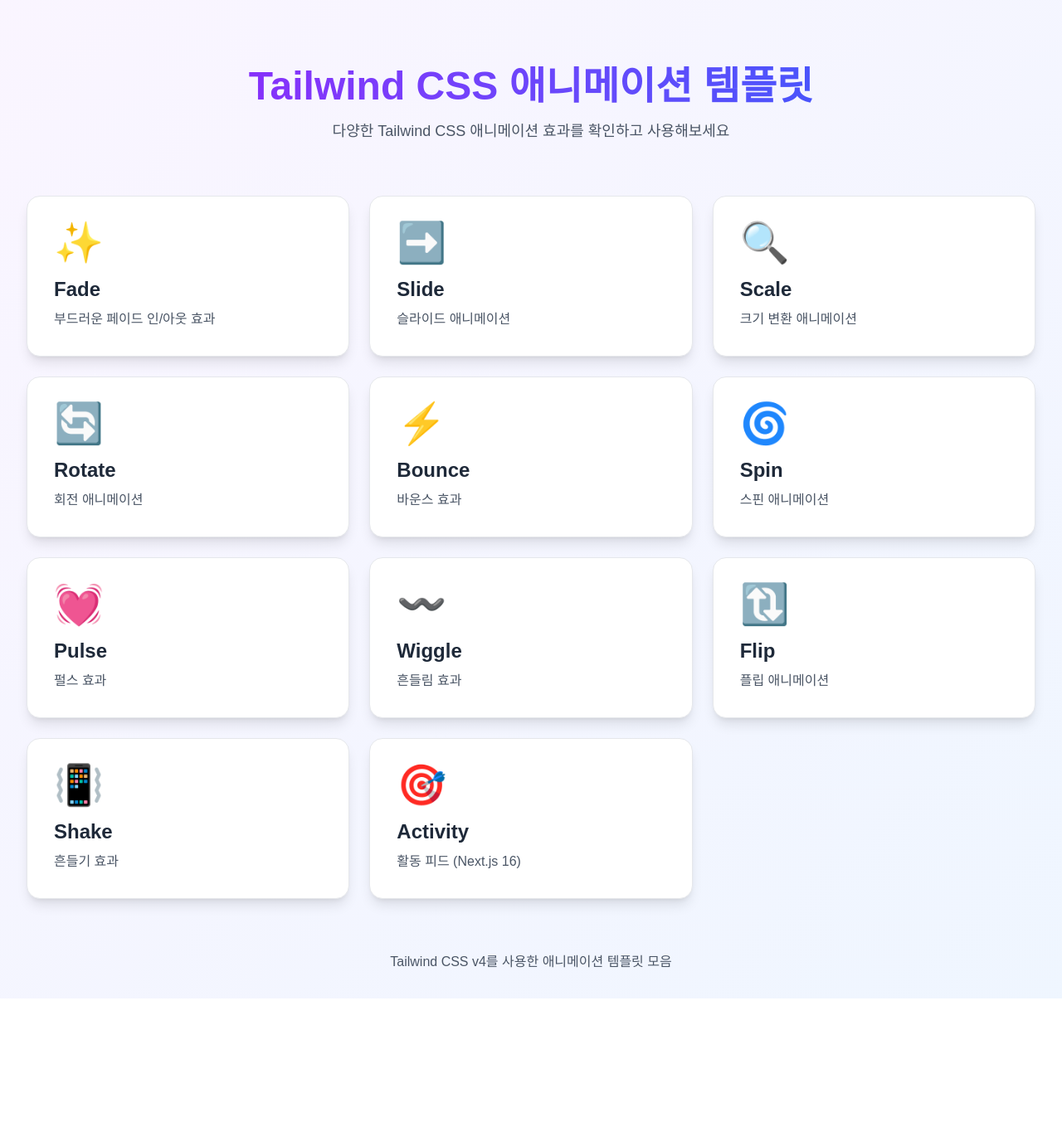
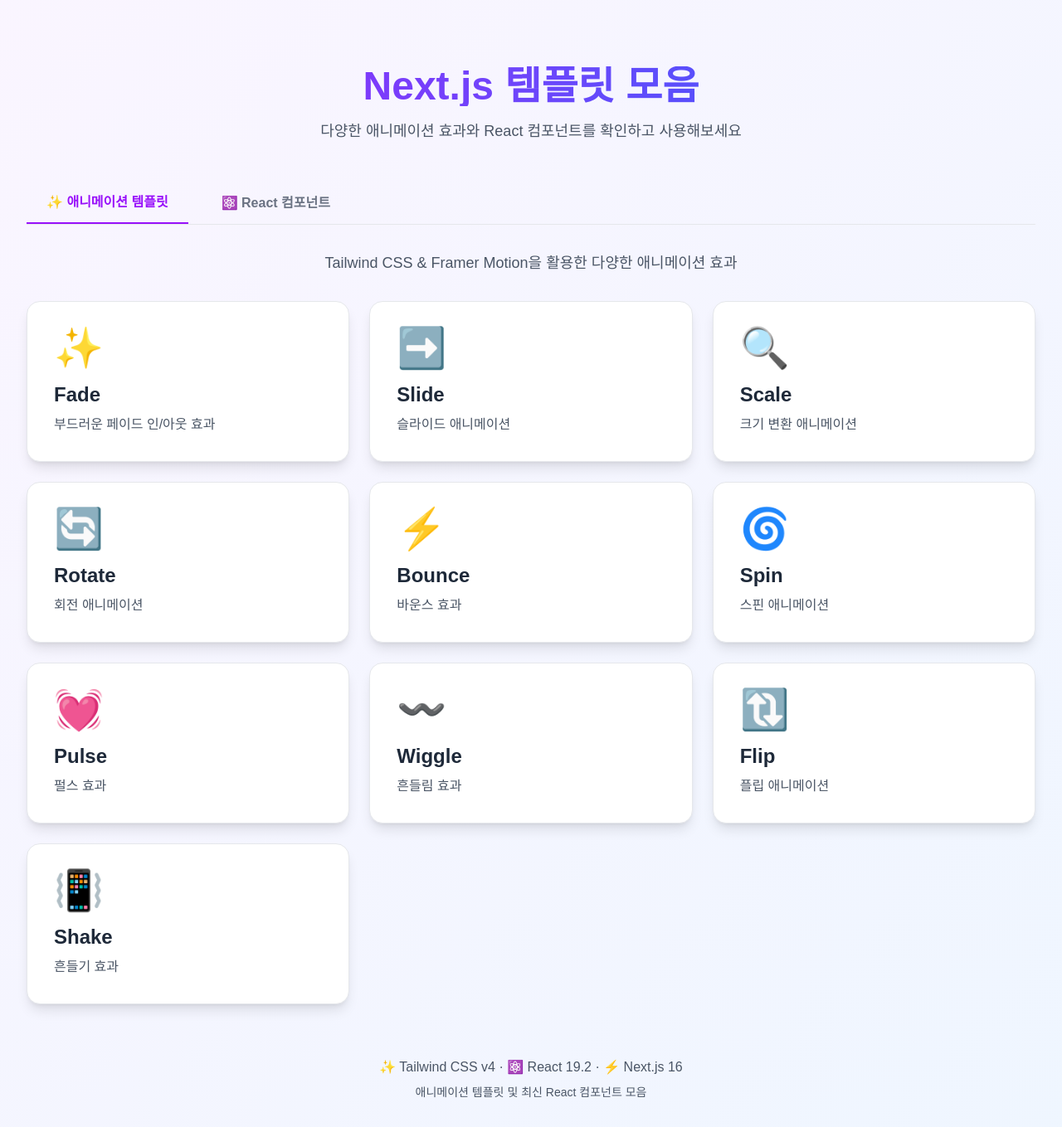
Before and after one commit to Kwondongkyun/tailwind-animation-templates, a Next.js app: page / in a window 1280 px wide. Shown: the whole page at 83% size. Before the commit the page ends 1204 px from the top, so only its background shows below. Built offline with nearby package versions, Linux system fonts and the light colour scheme.

Commit message:
refactor: 탭 분리(애니메이션, 컴포넌트)

```diff
--- a/src/app/globals.css
+++ b/src/app/globals.css
@@ -3,6 +3,11 @@
 :root {
   --background: #ffffff;
   --foreground: #171717;
+
+  body[data-scroll-locked][data-scroll-locked] {
+    overflow: auto !important;
+    margin-right: 0 !important;
+  }
 }
 
 @theme inline {
@@ -23,6 +28,7 @@
   background: var(--background);
   color: var(--foreground);
   font-family: Arial, Helvetica, sans-serif;
+  overflow-y: scroll;
 }
 
 /* Fade Animations */
--- a/src/app/page.tsx
+++ b/src/app/page.tsx
@@ -1,4 +1,7 @@
+"use client";
+
 import Link from "next/link";
+import { useState } from "react";
 
 const animations = [
   {
@@ -31,29 +34,69 @@
   { name: "Wiggle", path: "/wiggle", description: "흔들림 효과", icon: "〰️" },
   { name: "Flip", path: "/flip", description: "플립 애니메이션", icon: "🔃" },
   { name: "Shake", path: "/shake", description: "흔들기 효과", icon: "📳" },
+];
+
+const components = [
   {
     name: "Activity",
     path: "/activity",
-    description: "활동 피드 (Next.js 16)",
-    icon: "🎯",
+    description: "React 19.2 상태 유지 컴포넌트",
+    icon: "⚡",
+    badge: "React 19.2",
   },
 ];
 
 export default function Home() {
+  const [activeTab, setActiveTab] = useState<"animations" | "components">(
+    "animations"
+  );
+
   return (
-    <div className="min-h-screen bg-gradient-to-br from-purple-50 to-blue-50 dark:from-gray-900 dark:to-gray-800 p-8">
+    <div className="min-h-screen bg-linear-to-br from-purple-50 to-blue-50 dark:from-gray-900 dark:to-gray-800 p-8">
       <div className="max-w-7xl mx-auto">
         {/* Header */}
-        <header className="text-center mb-16 pt-12">
-          <p className="text-5xl font-bold mb-4 bg-gradient-to-r from-purple-600 to-blue-600 bg-clip-text text-transparent">
-            Tailwind CSS 애니메이션 템플릿
-          </p>
+        <header className="text-center mb-12 pt-12">
+          <h1 className="text-5xl font-bold mb-4 bg-linear-to-r from-purple-600 to-blue-600 bg-clip-text text-transparent">
+            Next.js 템플릿 모음
+          </h1>
           <p className="text-gray-600 dark:text-gray-300 text-lg">
-            다양한 Tailwind CSS 애니메이션 효과를 확인하고 사용해보세요
+            다양한 애니메이션 효과와 React 컴포넌트를 확인하고 사용해보세요
           </p>
         </header>
 
-        {/* Animation Grid */}
+        {/* Tab Navigation */}
+        <div className="mb-8">
+          <div className="flex gap-4 border-b border-gray-200 dark:border-gray-700">
+            <button
+              onClick={() => setActiveTab("animations")}
+              className={`px-6 py-3 font-semibold transition-all duration-200 ${
+                activeTab === "animations"
+                  ? "text-purple-600 dark:text-purple-400 border-b-2 border-purple-600 dark:border-purple-400"
+                  : "text-gray-500 dark:text-gray-400 hover:text-gray-700 dark:hover:text-gray-300"
+              }`}
+            >
+              ✨ 애니메이션 템플릿
+            </button>
+            <button
+              onClick={() => setActiveTab("components")}
+              className={`px-6 py-3 font-semibold transition-all duration-200 ${
+                activeTab === "components"
+                  ? "text-purple-600 dark:text-purple-400 border-b-2 border-purple-600 dark:border-purple-400"
+                  : "text-gray-500 dark:text-gray-400 hover:text-gray-700 dark:hover:text-gray-300"
+              }`}
+            >
+              ⚛️ React 컴포넌트
+            </button>
+          </div>
+        </div>
+
+        {/* Animation Templates Tab */}
+        {activeTab === "animations" && (
+          <section className="mb-16">
+            <p className="text-center text-gray-600 dark:text-gray-400 mb-8 text-lg">
+              Tailwind CSS & Framer Motion을 활용한 다양한 애니메이션 효과
+            </p>
+
             <div className="grid grid-cols-1 md:grid-cols-2 lg:grid-cols-3 gap-6">
               {animations.map((animation) => (
                 <Link
@@ -64,9 +107,9 @@
                   <div className="text-5xl mb-4 group-hover:scale-110 transition-transform duration-300">
                     {animation.icon}
                   </div>
-              <p className="text-2xl font-bold mb-2 text-gray-800 dark:text-white">
+                  <h2 className="text-2xl font-bold mb-2 text-gray-800 dark:text-white">
                     {animation.name}
-              </p>
+                  </h2>
                   <p className="text-gray-600 dark:text-gray-400">
                     {animation.description}
                   </p>
@@ -88,10 +131,68 @@
                 </Link>
               ))}
             </div>
+          </section>
+        )}
+
+        {/* Component Templates Tab */}
+        {activeTab === "components" && (
+          <section className="mb-16">
+            <p className="text-center text-gray-600 dark:text-gray-400 mb-8 text-lg">
+              최신 React 기능을 활용한 실용적인 컴포넌트 예제
+            </p>
+
+            <div className="grid grid-cols-1 md:grid-cols-2 lg:grid-cols-3 gap-6">
+              {components.map((component) => (
+                <Link
+                  key={component.path}
+                  href={component.path}
+                  className="group relative bg-linear-to-br from-purple-50 to-pink-50 dark:from-purple-900/20 dark:to-pink-900/20 rounded-2xl p-8 shadow-lg hover:shadow-2xl transition-all duration-300 hover:-translate-y-2 border-2 border-purple-200 dark:border-purple-800"
+                >
+                  {/* Badge */}
+                  <div className="absolute top-4 right-4">
+                    <span className="bg-purple-600 text-white text-xs font-bold px-3 py-1 rounded-full">
+                      {component.badge}
+                    </span>
+                  </div>
+
+                  <div className="text-5xl mb-4 group-hover:scale-110 transition-transform duration-300">
+                    {component.icon}
+                  </div>
+                  <h2 className="text-2xl font-bold mb-2 text-gray-800 dark:text-white">
+                    {component.name}
+                  </h2>
+                  <p className="text-gray-600 dark:text-gray-400">
+                    {component.description}
+                  </p>
+                  <div className="absolute bottom-6 right-6 text-purple-600 dark:text-purple-400 opacity-0 group-hover:opacity-100 transition-opacity duration-300">
+                    <svg
+                      className="w-6 h-6"
+                      fill="none"
+                      stroke="currentColor"
+                      viewBox="0 0 24 24"
+                    >
+                      <path
+                        strokeLinecap="round"
+                        strokeLinejoin="round"
+                        strokeWidth={2}
+                        d="M9 5l7 7-7 7"
+                      />
+                    </svg>
+                  </div>
+                </Link>
+              ))}
+            </div>
+          </section>
+        )}
 
         {/* Footer */}
         <footer className="text-center mt-16 text-gray-600 dark:text-gray-400">
-          <p>Tailwind CSS v4를 사용한 애니메이션 템플릿 모음</p>
+          <p className="mb-2">
+            ✨ Tailwind CSS v4 · ⚛️ React 19.2 · ⚡ Next.js 16
+          </p>
+          <p className="text-sm">
+            애니메이션 템플릿 및 최신 React 컴포넌트 모음
+          </p>
         </footer>
       </div>
     </div>
```
Also changed, not shown: package.json (+4 -4 lines), 1 other file (tests, documents, lock files or other folders). Lines whose indentation alone changed are shown as unchanged.
